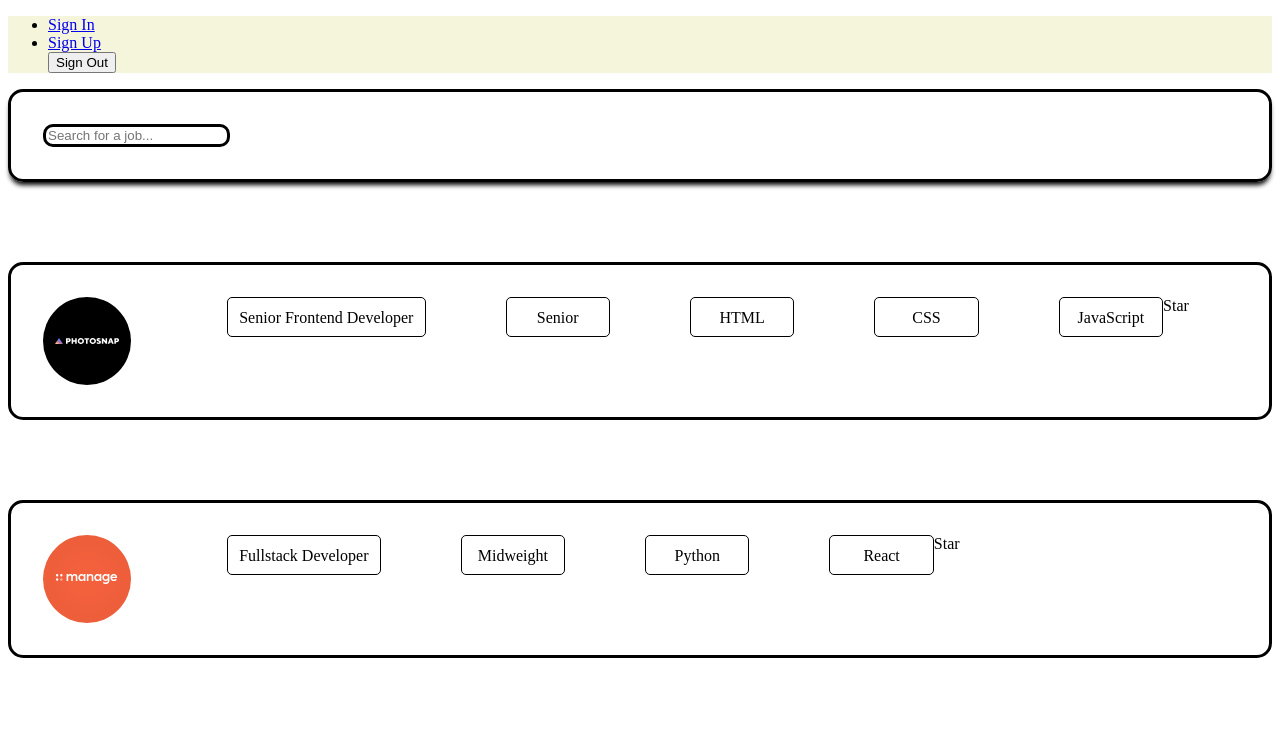
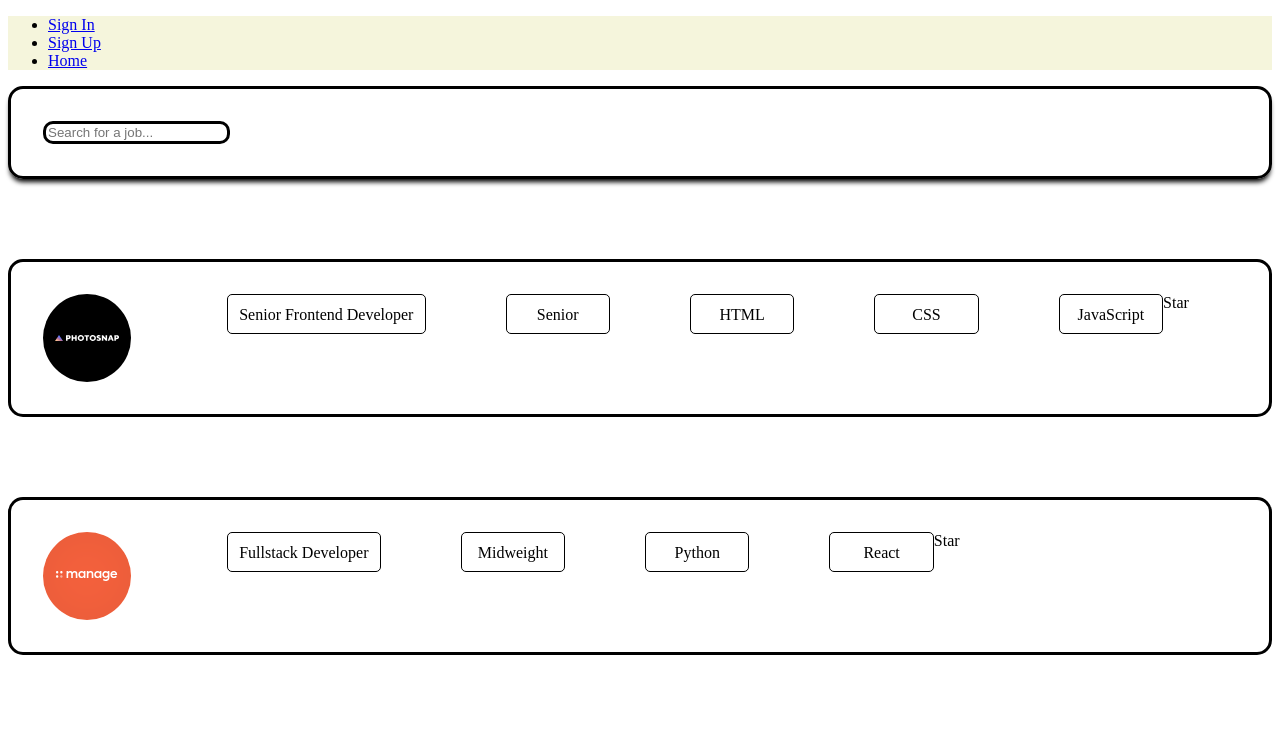
Before and after one commit to CarlChas/Jobchaser, a React (Vite) app: page / in a window 1280 px wide. Shown: the top 733 px of the page. Built offline with nearby package versions, Linux system fonts and the light colour scheme.

Commit message:
altered: links

```diff
--- a/src/App.jsx
+++ b/src/App.jsx
@@ -26,7 +26,10 @@ function App() {
             <li>
               <Link to='/signup'>Sign Up</Link>
             </li>
-          <button>Sign Out</button>
+            <li>
+              <Link to='/'>Home</Link>
+            </li>
+            {/* <button>Sign Out</button> */}
           </ul>
         </nav>
       </header>
--- a/src/components/SignInPage.jsx
+++ b/src/components/SignInPage.jsx
@@ -5,7 +5,6 @@ function SignInPage() {
         <div>
             <h1>Sign In</h1>
             <SignInForm />
-            <Link to='/'>Home</Link>
         </div>
     )
 }
--- a/src/components/SignUpPage.jsx
+++ b/src/components/SignUpPage.jsx
@@ -5,7 +5,6 @@ function SignUpPage() {
         <div>
             <h1>Sign Up</h1>
             <SignUpForm />
-            <Link to='/'>Home</Link>
         </div>
     )
 }
```
